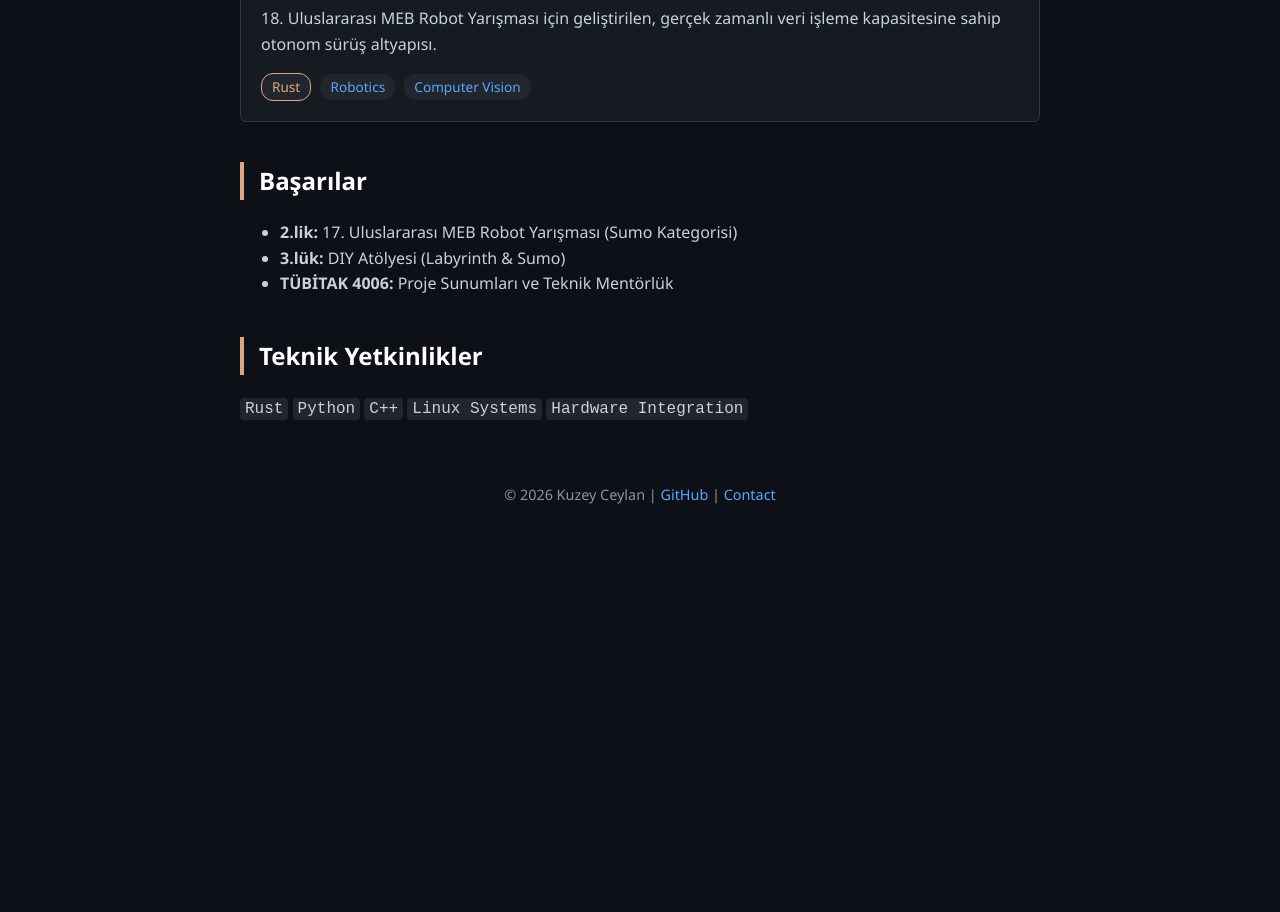
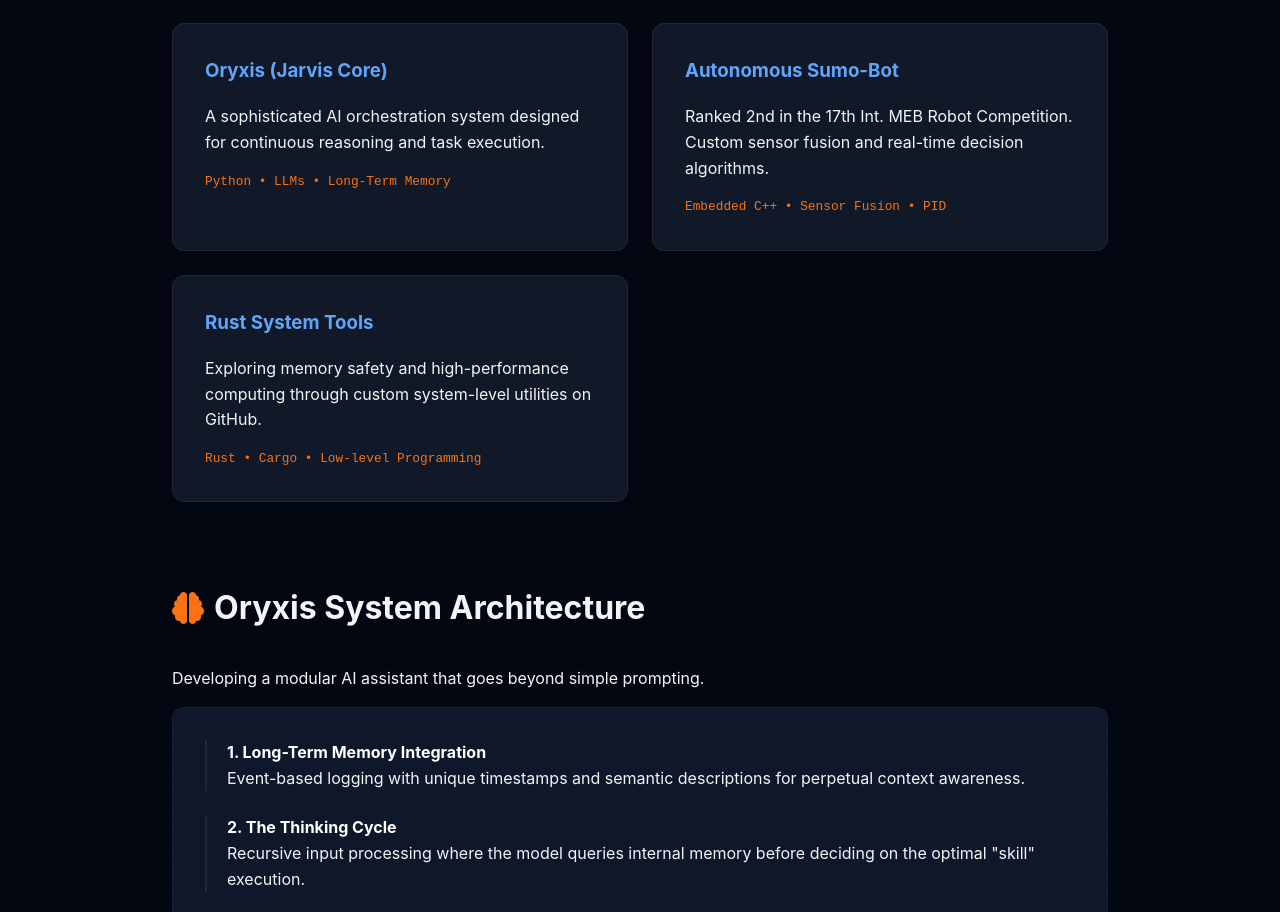
Before and after one commit to CSDC-K/CSDC-K.github.io, a plain HTML site: page index.html in a window 1280 px wide. Shown: the part 653-1565 px from the top of the page. Before the commit the page ends 1213 px from the top, so only its background shows below. Drawn offline with Linux system fonts and the light colour scheme.

Commit message:
Update index.html

```diff
--- a/index.html
+++ b/index.html
@@ -1,124 +1,181 @@
 <!DOCTYPE html>
-<html lang="tr">
+<html lang="en">
 <head>
     <meta charset="UTF-8">
     <meta name="viewport" content="width=device-width, initial-scale=1.0">
-    <title>Kuzey Ceylan | Robotics & Software Engineer</title>
+    <title>Kuzey Ceylan | System Architect & Robotics Engineer</title>
+    <link rel="stylesheet" href="https://cdnjs.cloudflare.com/ajax/libs/font-awesome/6.4.0/css/all.min.css">
     <style>
         :root {
-            --bg: #0d1117;
-            --text: #c9d1d9;
-            --accent: #58a6ff; /* GitHub Blue */
-            --rust: #dea584;   /* Rust Orange */
-            --card-bg: #161b22;
+            --bg: #030712;
+            --card-bg: #111827;
+            --border: #1f2937;
+            --text-main: #f3f4f6;
+            --text-dim: #9ca3af;
+            --accent: #60a5fa; /* Modern Blue */
+            --rust: #f97316;   /* Rust Orange */
+            --glow: rgba(96, 165, 250, 0.15);
         }
 
+        * { box-sizing: border-box; scroll-behavior: smooth; }
         body {
-            font-family: 'Segoe UI', Tahoma, Geneva, Verdana, sans-serif;
+            font-family: 'Inter', -apple-system, sans-serif;
             background-color: var(--bg);
-            color: var(--text);
+            color: var(--text-main);
+            margin: 0;
             line-height: 1.6;
-            margin: 0;
-            padding: 0;
         }
 
-        .container {
-            max-width: 800px;
-            margin: 0 auto;
-            padding: 40px 20px;
+        .container { max-width: 1000px; margin: 0 auto; padding: 0 2rem; }
+
+        /* --- Navigation --- */
+        nav {
+            position: sticky; top: 0; background: rgba(3, 7, 18, 0.8);
+            backdrop-filter: blur(10px); border-bottom: 1px solid var(--border);
+            z-index: 100; padding: 1rem 0;
         }
+        nav .nav-content { display: flex; justify-content: space-between; align-items: center; }
+        nav a { color: var(--text-dim); text-decoration: none; margin-left: 1.5rem; font-size: 0.9rem; transition: 0.3s; }
+        nav a:hover { color: var(--accent); }
 
-        header {
-            border-bottom: 1px solid #30363d;
-            padding-bottom: 20px;
-            margin-bottom: 40px;
+        /* --- Hero Section --- */
+        .hero { padding: 100px 0; text-align: left; }
+        .hero h1 { font-size: 3.5rem; margin: 0; background: linear-gradient(to right, #fff, var(--accent)); -webkit-background-clip: text; -webkit-text-fill-color: transparent; }
+        .hero p { font-size: 1.25rem; color: var(--text-dim); max-width: 600px; }
+        .badge { background: var(--glow); color: var(--accent); padding: 5px 12px; border-radius: 20px; font-size: 0.8rem; border: 1px solid var(--accent); margin-bottom: 1rem; display: inline-block; }
+
+        /* --- Project Grid --- */
+        .section-title { font-size: 2rem; margin-bottom: 2rem; display: flex; align-items: center; gap: 10px; }
+        .section-title i { color: var(--rust); }
+
+        .grid { display: grid; grid-template-columns: repeat(auto-fit, minmax(300px, 1fr)); gap: 1.5rem; }
+        .card {
+            background: var(--card-bg); border: 1px solid var(--border);
+            padding: 2rem; border-radius: 12px; transition: 0.3s;
+            position: relative; overflow: hidden;
         }
+        .card:hover { border-color: var(--accent); transform: translateY(-5px); box-shadow: 0 10px 30px var(--glow); }
+        .card h3 { margin-top: 0; color: var(--accent); }
+        .tech-stack { font-family: 'Fira Code', monospace; font-size: 0.8rem; color: var(--rust); margin-top: 1rem; }
 
-        h1 { color: #fff; margin-bottom: 5px; }
-        .subtitle { color: var(--accent); font-weight: bold; font-size: 1.1em; }
+        /* --- Detailed Architecture Section --- */
+        .architecture-box {
+            background: #0f172a; border-radius: 12px; padding: 2rem;
+            border: 1px dashed var(--border); margin-top: 1rem;
+        }
+        .arch-step { margin-bottom: 1.5rem; padding-left: 20px; border-left: 2px solid var(--border); }
+        .arch-step strong { color: #fff; display: block; }
 
-        .section { margin-bottom: 40px; }
-        h2 { border-left: 4px solid var(--rust); padding-left: 15px; color: #fff; }
+        /* --- Skills & Experience --- */
+        .skills-grid { display: flex; flex-wrap: wrap; gap: 10px; }
+        .skill-tag { background: #1f2937; padding: 6px 15px; border-radius: 6px; font-size: 0.9rem; }
 
-        .project-card {
-            background: var(--card-bg);
-            border: 1px solid #30363d;
-            border-radius: 6px;
-            padding: 20px;
-            margin-bottom: 20px;
-            transition: transform 0.2s;
-        }
+        footer { padding: 50px 0; border-top: 1px solid var(--border); text-align: center; color: var(--text-dim); }
 
-        .project-card:hover {
-            transform: translateY(-5px);
-            border-color: var(--accent);
-        }
-
-        .tag {
-            display: inline-block;
-            background: #21262d;
-            color: var(--accent);
-            padding: 2px 10px;
-            border-radius: 12px;
-            font-size: 0.85em;
-            margin-right: 5px;
-        }
-
-        .rust-tag { color: var(--rust); border: 1px solid var(--rust); }
-
-        code { background: #21262d; padding: 2px 5px; border-radius: 4px; font-family: 'Courier New', Courier, monospace; }
-
-        footer { text-align: center; color: #8b949e; font-size: 0.9em; margin-top: 60px; }
-
-        a { color: var(--accent); text-decoration: none; }
-        a:hover { text-decoration: underline; }
+        @media (max-width: 768px) { .hero h1 { font-size: 2.5rem; } }
     </style>
 </head>
 <body>
 
+    <nav>
+        <div class="container nav-content">
+            <div style="font-weight: bold; font-size: 1.2rem;">KC<span style="color: var(--accent);">.</span></div>
+            <div>
+                <a href="#about">About</a>
+                <a href="#projects">Projects</a>
+                <a href="#oryxis">Oryxis Arch</a>
+                <a href="#achievements">Achievements</a>
+            </div>
+        </div>
+    </nav>
+
     <div class="container">
-        <header>
+        <header class="hero" id="about">
+            <div class="badge">Available for Fall 2027 Admissions</div>
             <h1>Kuzey Ceylan</h1>
-            <div class="subtitle">System Architect | Rust Enthusiast | Robotics Developer</div>
-            <p>12 yaşımdan beri yazılım geliştiriyorum. GitHub üzerinde 24+ projem var. Şu an <strong>Oryxis</strong> (Jarvis Project) ve otonom araçlar üzerine yoğunlaşıyorum.</p>
+            <p>System Architect & Software Engineer specializing in <strong>Rust</strong>, <strong>Autonomous Systems</strong>, and <strong>AI Memory Integration</strong>. Building tools since age 12.</p>
+            <div class="tech-stack" style="font-size: 1.1rem;">
+                <i class="fab fa-rust"></i> Rust &nbsp; <i class="fab fa-python"></i> Python &nbsp; <i class="fas fa-microchip"></i> Embedded Systems
+            </div>
         </header>
 
-        <section class="section">
-            <h2>Öne Çıkan Projeler</h2>
-
-            <div class="project-card">
-                <h3>Oryxis (Jarvis Project)</h3>
-                <p>Üç ana modülden oluşan gelişmiş AI asistanı: Uzun süreli bellek entegrasyonu, Düşünme döngüsü ve Beceri arama-getirme sistemi.</p>
-                <span class="tag">Python</span> <span class="tag">LLM</span> <span class="tag">System Design</span>
-            </div>
-
-            <div class="project-card">
-                <h3>Autonomous Vehicle Ecosystem</h3>
-                <p>18. Uluslararası MEB Robot Yarışması için geliştirilen, gerçek zamanlı veri işleme kapasitesine sahip otonom sürüş altyapısı.</p>
-                <span class="tag rust-tag">Rust</span> <span class="tag">Robotics</span> <span class="tag">Computer Vision</span>
+        <section class="section" id="projects">
+            <h2 class="section-title"><i class="fas fa-code-branch"></i> Key Projects</h2>
+            <div class="grid">
+                <div class="card">
+                    <h3>Oryxis (Jarvis Core)</h3>
+                    <p>A sophisticated AI orchestration system designed for continuous reasoning and task execution.</p>
+                    <div class="tech-stack">Python • LLMs • Long-Term Memory</div>
+                </div>
+                <div class="card">
+                    <h3>Autonomous Sumo-Bot</h3>
+                    <p>Ranked 2nd in the 17th Int. MEB Robot Competition. Custom sensor fusion and real-time decision algorithms.</p>
+                    <div class="tech-stack">Embedded C++ • Sensor Fusion • PID</div>
+                </div>
+                <div class="card">
+                    <h3>Rust System Tools</h3>
+                    <p>Exploring memory safety and high-performance computing through custom system-level utilities on GitHub.</p>
+                    <div class="tech-stack">Rust • Cargo • Low-level Programming</div>
+                </div>
             </div>
         </section>
 
-        <section class="section">
-            <h2>Başarılar</h2>
-            <ul>
-                <li><strong>2.lik:</strong> 17. Uluslararası MEB Robot Yarışması (Sumo Kategorisi)</li>
-                <li><strong>3.lük:</strong> DIY Atölyesi (Labyrinth & Sumo)</li>
-                <li><strong>TÜBİTAK 4006:</strong> Proje Sunumları ve Teknik Mentörlük</li>
-            </ul>
+        <section class="section" id="oryxis" style="margin-top: 80px;">
+            <h2 class="section-title"><i class="fas fa-brain"></i> Oryxis System Architecture</h2>
+            <p>Developing a modular AI assistant that goes beyond simple prompting.</p>
+            <div class="architecture-box">
+                <div class="arch-step">
+                    <strong>1. Long-Term Memory Integration</strong>
+                    Event-based logging with unique timestamps and semantic descriptions for perpetual context awareness.
+                </div>
+                <div class="arch-step">
+                    <strong>2. The Thinking Cycle</strong>
+                    Recursive input processing where the model queries internal memory before deciding on the optimal "skill" execution.
+                </div>
+                <div class="arch-step">
+                    <strong>3. Search & Retrieval (S&R)</strong>
+                    A dynamic skill indexing system that fetches specific functions by name to maintain a lean context window.
+                </div>
+            </div>
         </section>
 
-        <section class="section">
-            <h2>Teknik Yetkinlikler</h2>
-            <p>
-                <code>Rust</code> <code>Python</code> <code>C++</code> <code>Linux Systems</code> <code>Hardware Integration</code>
-            </p>
+        <section class="section" id="achievements" style="margin-top: 80px;">
+            <h2 class="section-title"><i class="fas fa-trophy"></i> Recognition</h2>
+            <div class="grid">
+                <div class="card" style="padding: 1rem 2rem;">
+                    <h4 style="margin: 0;">2nd Place - International MEB Robotics</h4>
+                    <p style="font-size: 0.9rem; color: var(--text-dim);">Sumo Category, competing among thousands of international participants.</p>
+                </div>
+                <div class="card" style="padding: 1rem 2rem;">
+                    <h4 style="margin: 0;">3rd Place - DIY Workshop</h4>
+                    <p style="font-size: 0.9rem; color: var(--text-dim);">Labyrinth & Sumo robotics categories.</p>
+                </div>
+            </div>
         </section>
 
-        <footer>
-            <p>© 2026 Kuzey Ceylan | <a href="https://github.com/CSDC-K">GitHub</a> | <a href="mailto:emailin@kuzey.dev">Contact</a></p>
-        </footer>
+        <section class="section" style="margin-top: 80px; margin-bottom: 100px;">
+            <h2 class="section-title"><i class="fas fa-terminal"></i> Technical Proficiency</h2>
+            <div class="skills-grid">
+                <span class="skill-tag">Rust (Advanced)</span>
+                <span class="skill-tag">Python (Expert)</span>
+                <span class="skill-tag">Linux System Administration</span>
+                <span class="skill-tag">LLM Orchestration</span>
+                <span class="skill-tag">Embedded Systems</span>
+                <span class="skill-tag">Hardware Prototyping</span>
+                <span class="skill-tag">Git/GitHub Workflow</span>
+            </div>
+        </section>
     </div>
+
+    <footer>
+        <div class="container">
+            <p>Designed and Built by Kuzey Ceylan &copy; 2026</p>
+            <div style="margin-top: 1rem;">
+                <a href="https://github.com/yourusername"><i class="fab fa-github"></i></a> &nbsp;
+                <a href="mailto:contact@kuzey.dev"><i class="fas fa-envelope"></i></a>
+            </div>
+        </div>
+    </footer>
 
 </body>
 </html>
```
